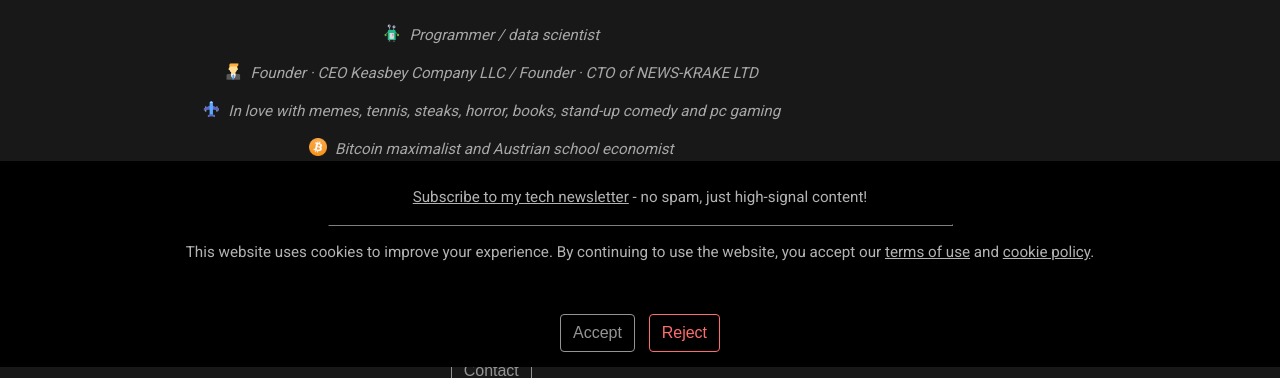
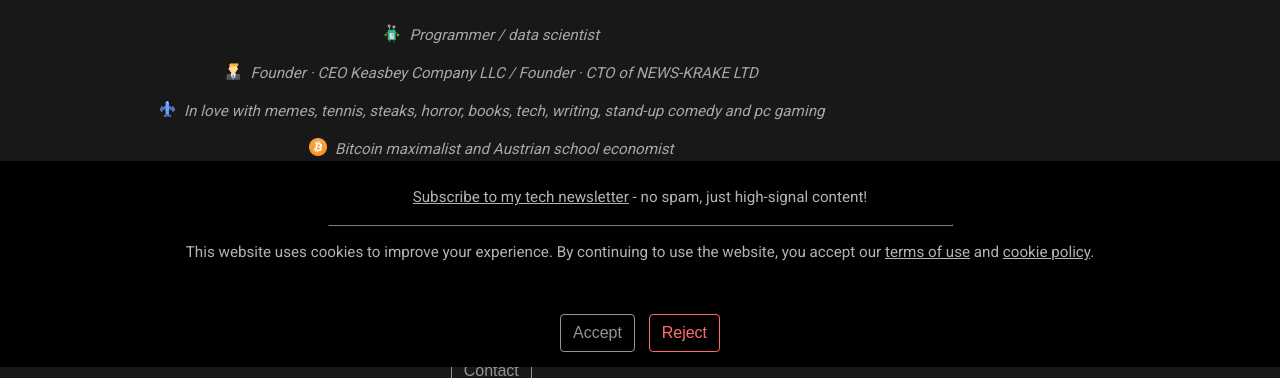
Before and after one commit to ChristopherYoon89/Website-Test-Server, a Django app: page /about/ in a window 1280 px wide. Shown: the part 433-811 px from the top of the page. Run offline with Django 4.2, Linux system fonts and the light colour scheme; parts of the project's set-up code (start-up, migrations or seed data) failed here and were passed over; some libraries are stand-ins or nearby versions; some web fonts are replaced.

Commit message:
Edit about page

```diff
--- a/blog/templates/blog/about.html
+++ b/blog/templates/blog/about.html
@@ -26,7 +26,7 @@ Chris Yoon, MSc.
   <p>
     <img src="{% static 'blog/images/Plane.png' %}">
     <span>
-    In love with memes, tennis, steaks, horror, books, stand-up comedy and pc gaming
+    In love with memes, tennis, steaks, horror, books, tech, writing, stand-up comedy and pc gaming
     </span>
   </p>
   <p>
```
